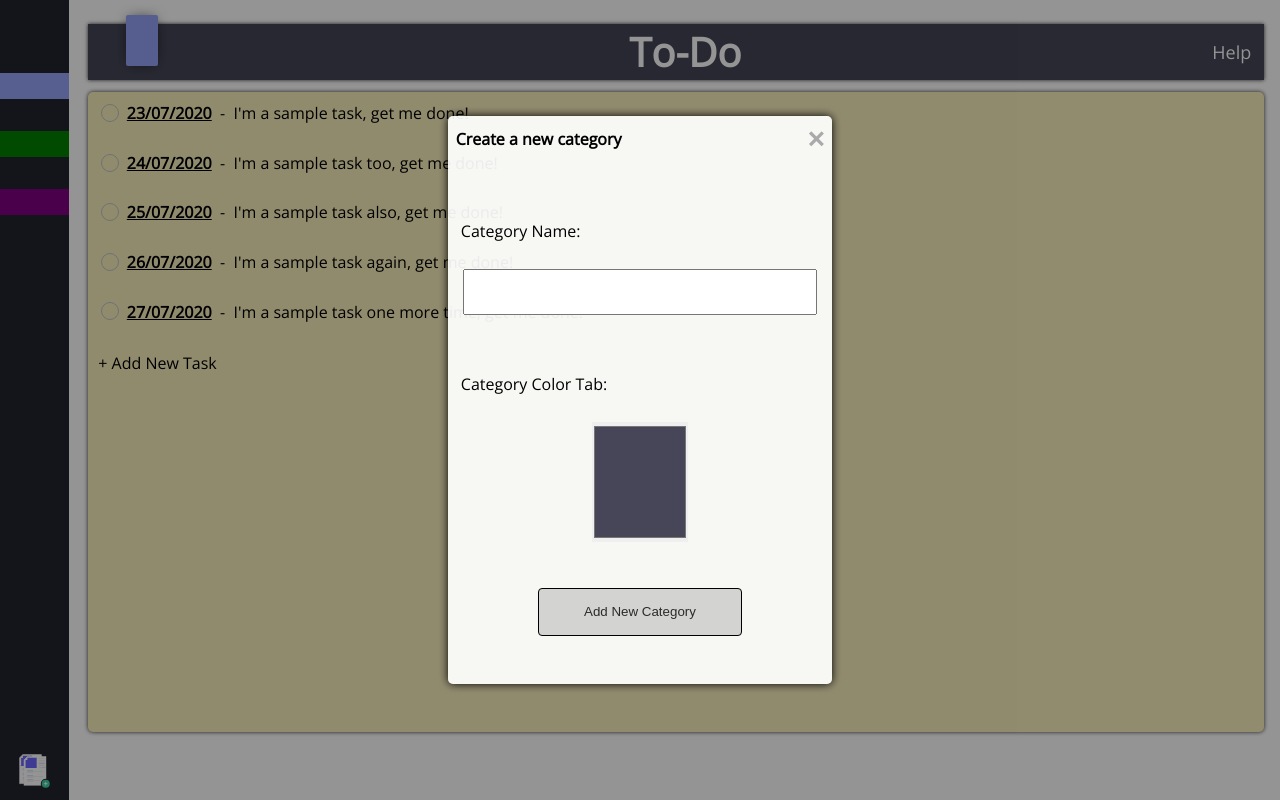
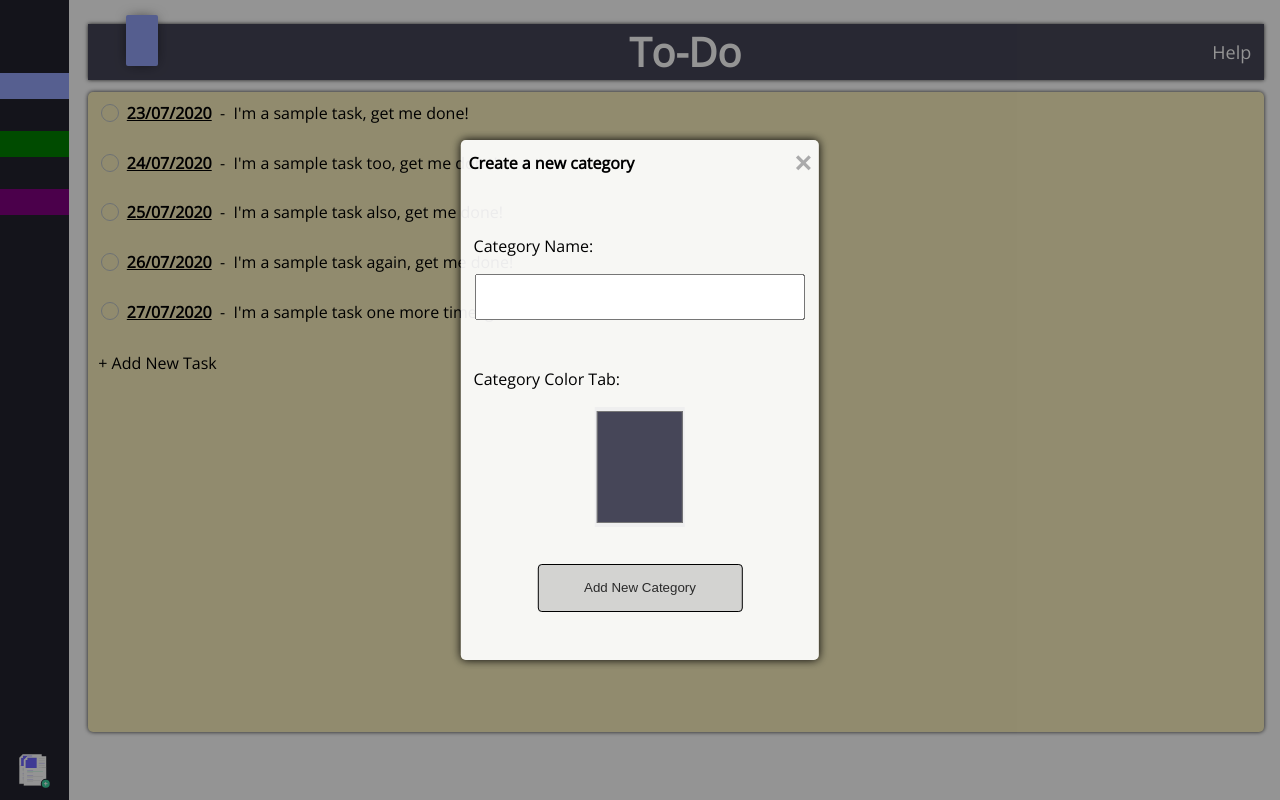
Before and after one commit to notstoe/todo-list, a plain HTML site: page index.html in a window 1280 px wide. Both pictures are taken after a click on the element "Add New Category". Drawn offline with nearby package versions, Linux system fonts and the light colour scheme.

Commit message:
styling on modal

```diff
--- a/styles/style.css
+++ b/styles/style.css
@@ -354,10 +354,10 @@
 }
 
 .tabModal {
-  height: 71vh;
-  width: 30vw;
+  height: 65vh;
+  width: 28vw;
 }
 
 .inputTitleCategory {
-  width: 27.1vw;
+  width: 25.2vw;
 }
```
